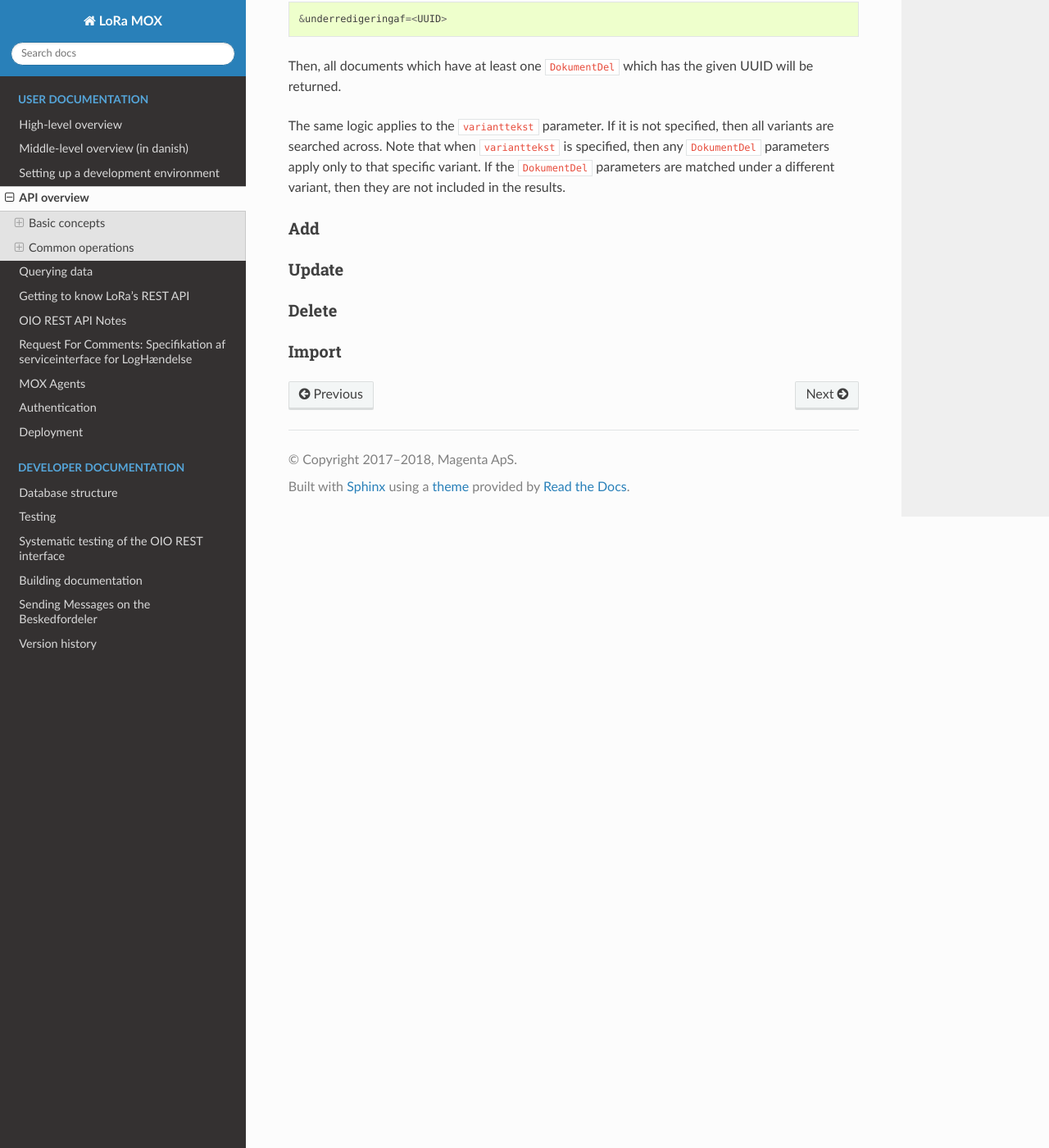
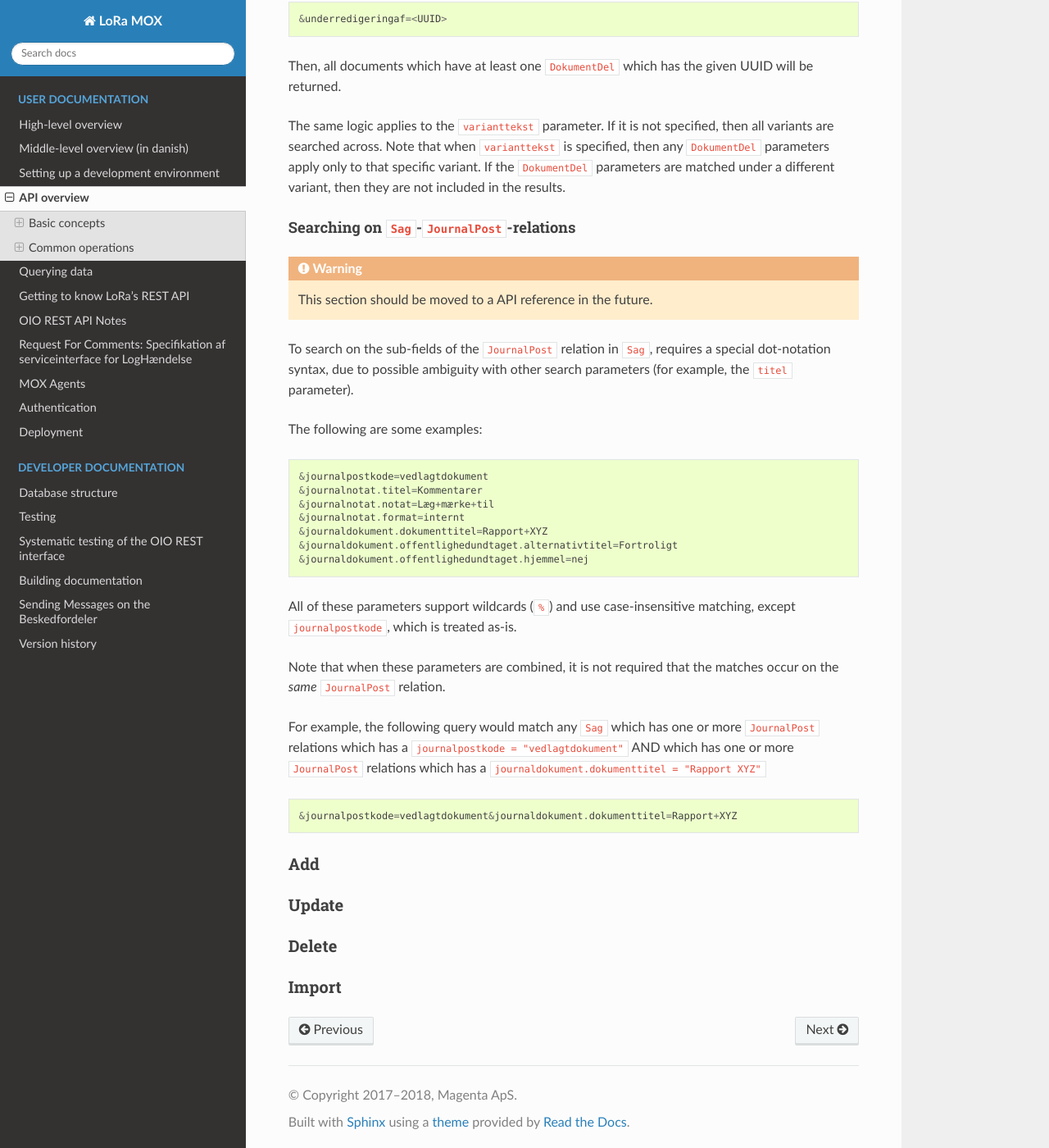
Before and after one commit to magenta-aps/mox, a Sphinx documentation site: the page built from doc/user/api-overview.rst, in a window 1280 px wide and 1400 px high, scrolled down 6715 px. Shown: the whole window at 82% size. Built offline with Sphinx 7.4.7 and the Read the Docs theme 2.0.0, drawn with Linux system fonts in a browser that asks for light colours.

Commit message:
Move and cleanup "Searching on Sag-JournalPost-relations"

```diff
--- a/doc/user/api-overview.rst
+++ b/doc/user/api-overview.rst
@@ -381,6 +381,41 @@ that specific variant. If the ``DokumentDel`` parameters are matched under a
 different variant, then they are not included in the results.
 
 
+Searching on ``Sag``-``JournalPost``-relations
+++++++++++++++++++++++++++++++++++++++++++++++
+
+.. warning::
+
+   This section should be moved to a API reference in the future.
+
+To search on the sub-fields of the ``JournalPost`` relation in ``Sag``, requires
+a special dot-notation syntax, due to possible ambiguity with other search
+parameters (for example, the ``titel`` parameter).
+
+The following are some examples::
+
+  &journalpostkode=vedlagtdokument
+  &journalnotat.titel=Kommentarer
+  &journalnotat.notat=Læg+mærke+til
+  &journalnotat.format=internt
+  &journaldokument.dokumenttitel=Rapport+XYZ
+  &journaldokument.offentlighedundtaget.alternativtitel=Fortroligt
+  &journaldokument.offentlighedundtaget.hjemmel=nej
+
+All of these parameters support wildcards (``%``) and use case-insensitive
+matching, except ``journalpostkode``, which is treated as-is.
+
+Note that when these parameters are combined, it is not required that the
+matches occur on the *same* ``JournalPost`` relation.
+
+For example, the following query would match any ``Sag`` which has one or more
+``JournalPost`` relations which has a ``journalpostkode = "vedlagtdokument"``
+AND which has one or more ``JournalPost`` relations which has a
+``journaldokument.dokumenttitel = "Rapport XYZ"`` ::
+
+  &journalpostkode=vedlagtdokument&journaldokument.dokumenttitel=Rapport+XYZ
+
+
 .. _AddOperation:
 
 Add
```
Also changed, not shown: doc/user/api-notes.rst (+0 -37 lines).
